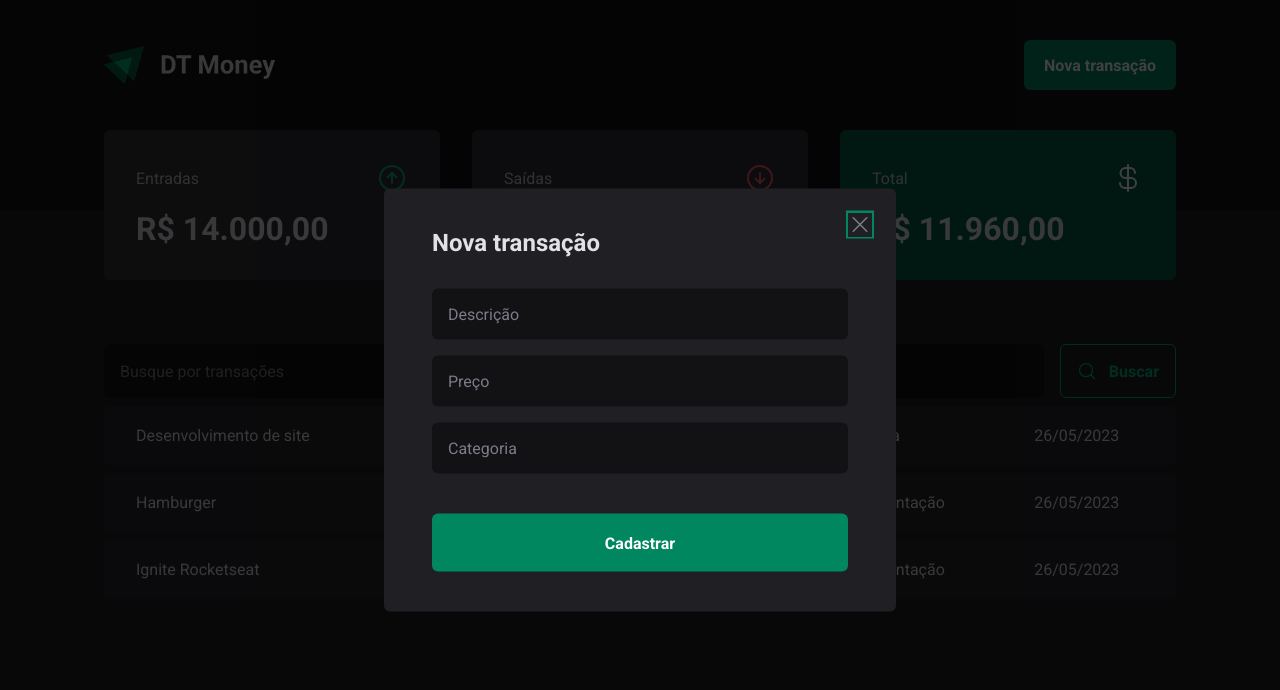
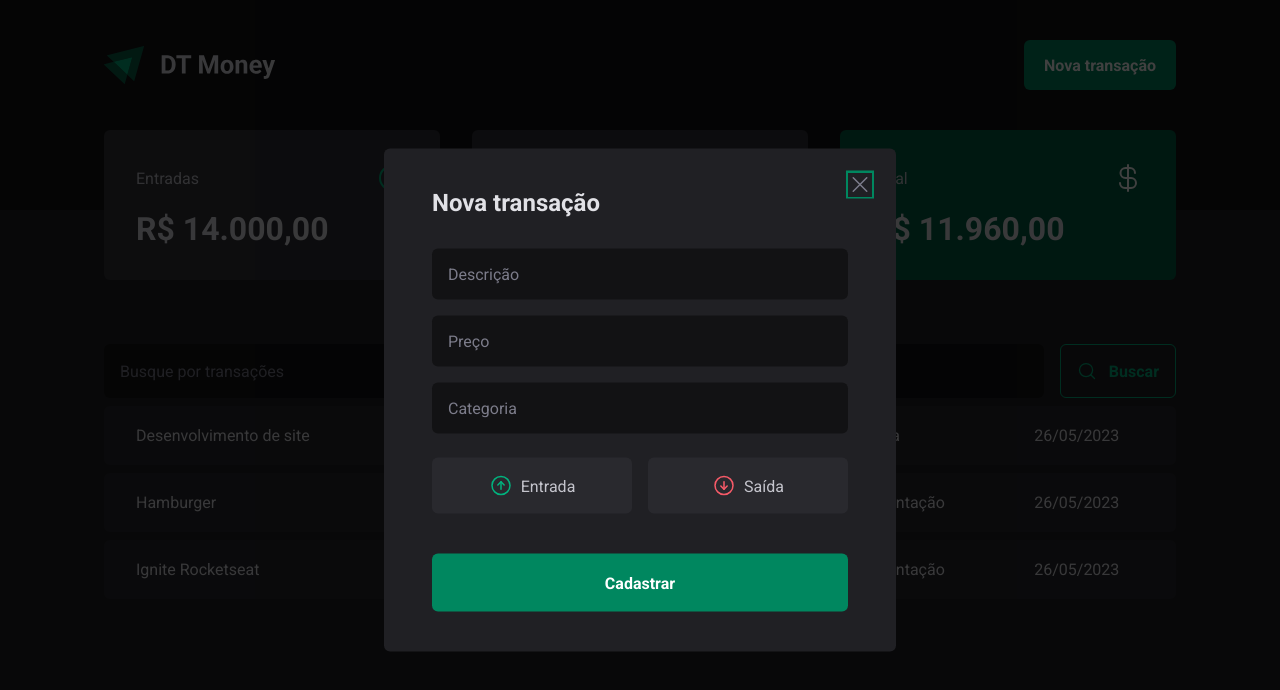
Before and after one commit to sidneifjr/dt-money, a React (Vite) app: page / in a window 1280 px wide. Both pictures are taken after a click on the button "Nova transação". Shown: the top 690 px of the page. Built offline with nearby package versions, Linux system fonts and the light colour scheme; data requests are answered from the project's data file.

Commit message:
Adiciona os botões de entrada e saída, em NewTransactionModal

```diff
--- a/src/components/NewTransactionModal/index.tsx
+++ b/src/components/NewTransactionModal/index.tsx
@@ -1,7 +1,7 @@
 import * as Dialog from "@radix-ui/react-dialog";
-import { X } from "phosphor-react";
+import { ArrowCircleDown, ArrowCircleUp, X } from "phosphor-react";
 
-import { CloseButton, Content, Overlay } from "./styles";
+import { CloseButton, Content, Overlay, TransactionType, TransactionTypeButton } from "./styles";
 
 export function NewTransactionModal() {
   return (
@@ -25,6 +25,18 @@
             <input type="number" placeholder="Preço" required />
             <input type="text" placeholder="Categoria" required />
 
+            <TransactionType>
+              <TransactionTypeButton variant="income">
+                <ArrowCircleUp size={24} />
+                Entrada
+              </TransactionTypeButton>
+
+              <TransactionTypeButton variant="outcome">
+                <ArrowCircleDown size={24} />
+                Saída
+              </TransactionTypeButton>
+            </TransactionType>
+
             <button type="submit">Cadastrar</button>
           </form>
         </Content>
--- a/src/components/NewTransactionModal/styles.ts
+++ b/src/components/NewTransactionModal/styles.ts
@@ -67,3 +67,30 @@
   cursor: pointer;
   color: ${props => props.theme["gray-500"]};
 `
+export const TransactionType = styled.div`
+  display: grid;
+  grid-template-columns: repeat(2, 1fr);
+  gap: 1rem;
+  margin-top: 0.5rem;
+`
+
+interface TransactionTypeButtonProps {
+  variant: 'income' | 'outcome';
+}
+
+export const TransactionTypeButton = styled.button<TransactionTypeButtonProps>`
+  background: ${props => props.theme["gray-700"]};
+  padding: 1rem;
+  display: flex;
+  align-items: center;
+  justify-content: center;
+  gap: 0.5rem;
+  border-radius: 6px;
+  cursor: pointer;
+  border: 0;
+  color: ${props => props.theme["gray-300"]};
+
+  svg {
+    color: ${props => props.variant === 'income' ? props.theme["green-300"] : props.theme["red-300"]};
+  }
+`
```
